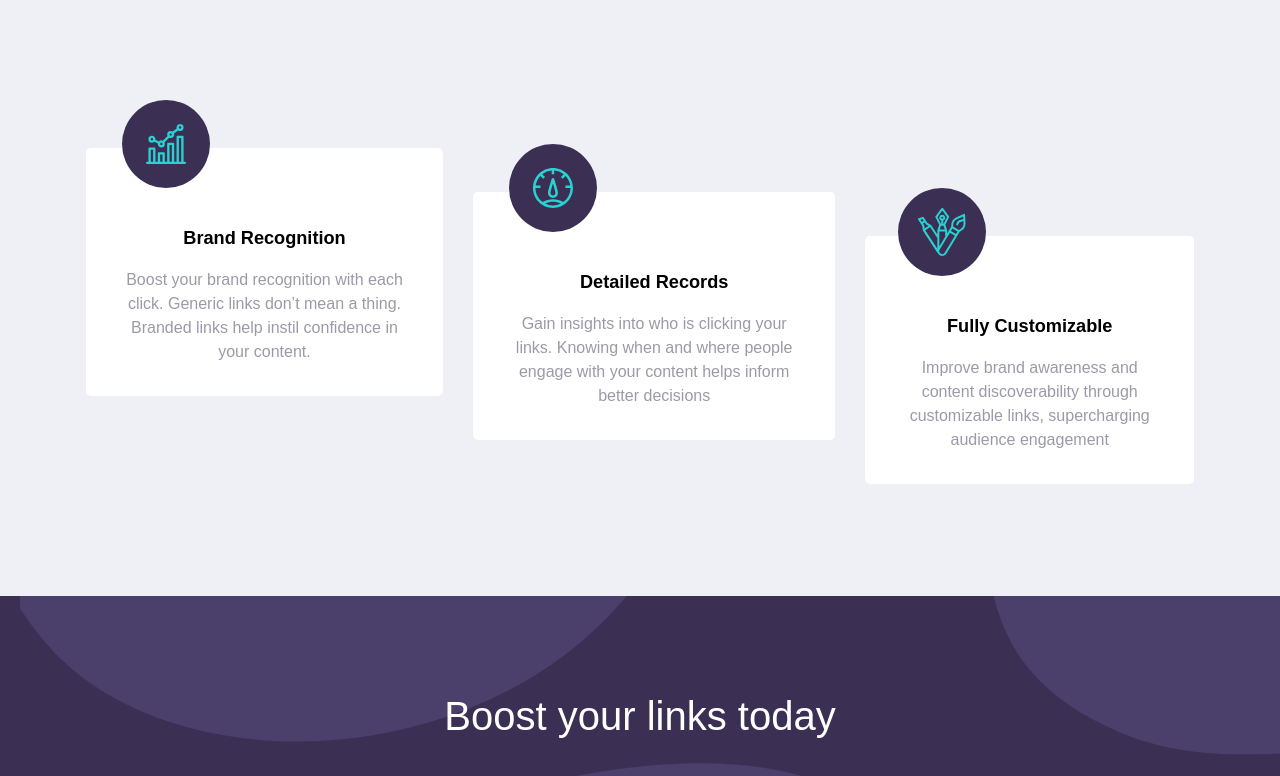
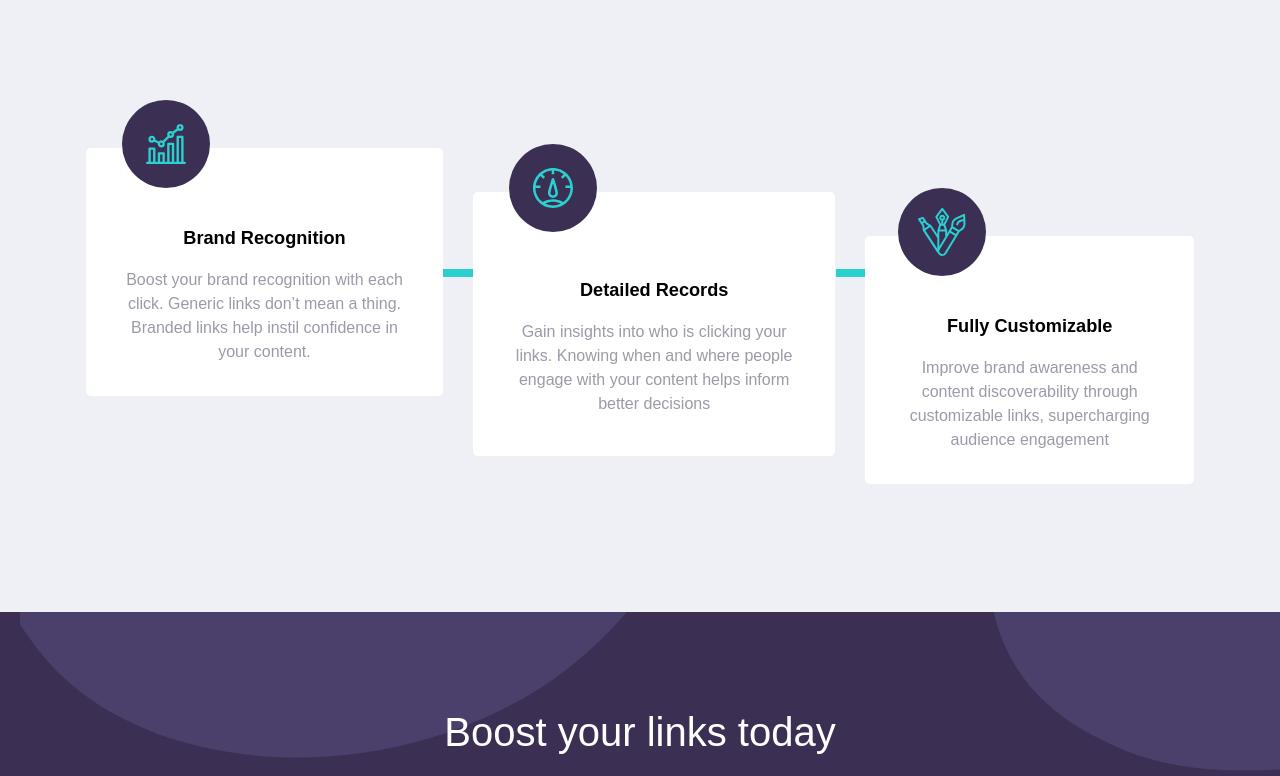
Before and after one commit to khaya05/link-shortener, a React (Vite) app: page / in a window 1280 px wide. Shown: the part 1169-1945 px from the top of the page. Built offline with nearby package versions, Linux system fonts and the light colour scheme.

Commit message:
v1 finish

```diff
--- a/src/components/Links.jsx
+++ b/src/components/Links.jsx
@@ -9,10 +9,9 @@ function Links() {
   const [links, setLinks] = useState([]);
   const [longLink, setLongLink] = useState('');
   const [shortLink, setShortLink] = useState('');
-  const [loading, setLoading] = useState(false);
+  const [isEditing, seIsEditing] = useState(false);
 
   const getShortLink = async (longLink) => {
-    setLoading(true);
     axios
       .get(`https://api.shrtco.de/v2/shorten`, {
         params: { url: longLink },
@@ -20,7 +19,6 @@ function Links() {
       .then((resp) => {
         const shorterLink = resp.data.result['full_short_link'];
         setShortLink(shorterLink);
-        setLoading(false);
       })
       .catch((err) => {
         if (err) console.log(err);
@@ -39,8 +37,6 @@ function Links() {
       });
       console.log(links);
     }
-
-    // setLongLink('');
   };
 
   const handleCopy = (id) => {
@@ -55,20 +51,20 @@ function Links() {
 
     const currentLink = links.find((link) => link.id === id);
     navigator.clipboard.writeText(currentLink.short);
-
-    setText(false);
   };
 
   return (
     <div className="form-container">
       <form onSubmit={handleSubmit}>
+        <div className="form__input-container">
           <input
             type="text"
             placeholder="shorten a link here..."
             value={longLink}
             onChange={(e) => setLongLink(e.target.value)}
           />
-        {/* {false && <p>please add a link</p>} */}
+          {/* {<p>please add a link</p>} */}
+        </div>
         <button type="submit">shorten it!</button>
       </form>
       <div>
--- a/src/components/Navbar.jsx
+++ b/src/components/Navbar.jsx
@@ -45,6 +45,7 @@ function Navbar() {
           href="#"
           className="bars"
           onClick={() => setShowLinks((oldState) => !oldState)}
+          aria-controls="mobile navigation"
         >
           {showLinks ? <FaTimes /> : <FaBars />}
         </a>
--- a/src/index.css
+++ b/src/index.css
@@ -77,6 +77,8 @@ svg {
   --Very-Dark-Blue: hsl(257, 11%, 21%);
   --Very-Dark-Violet: hsl(260, 8%, 14%);
   --Very-Light-Violet: hsla(225, 32%, 95%, 1);
+  --invalid:#F46363;
+
 
 
   --fs-12: 0.75rem;
--- a/src/styles/CTA.css
+++ b/src/styles/CTA.css
@@ -1,6 +1,5 @@
 .CTA {
   background-color: var(--Dark-Violet);
-  /* background-color: var(--Dark-Violet-Footer); */
   display: flex;
   justify-content: center;
   align-items: center;
@@ -8,6 +7,7 @@
   background-image: url('../assets/bg-boost-mobile.svg');
   background-repeat: no-repeat;
   background-position: 20px;
+  background-size: cover;
 }
 
 .CTA h2 {
--- a/src/styles/Footer.css
+++ b/src/styles/Footer.css
@@ -4,8 +4,6 @@ footer {
 }
 
 .logo {
-  /* background:white; */
-
   margin-inline: auto;
 }
 
@@ -48,7 +46,6 @@ footer {
 .sublinks-container ul li a {
   text-decoration: none;
   color: hsla(0, 0%, 75%, 1);
-
 }
 
 .sublinks-container ul li a:hover {
--- a/src/styles/Header.css
+++ b/src/styles/Header.css
@@ -14,14 +14,13 @@
 }
 
 .header__right {
-  width: 100%;
+  width: 90%;
   height: 337px;
 }
 
 .header__right img {
   height: 100%;
-  object-fit: cover;
-  object-position: 24px;
+  object-fit: contain;
 }
 
 h1 {
--- a/src/styles/Links.css
+++ b/src/styles/Links.css
@@ -4,7 +4,7 @@ form {
   padding: 24px;
   display: flex;
   align-items: center;
-  justify-content: center;
+  justify-content: space-between;
   flex-direction: column;
   background-image: url('../assets/bg-boost-mobile.svg');
   background-repeat: no-repeat;
@@ -20,7 +20,6 @@ form input {
   border: none;
   padding: 10px;
   height: 48px;
-  /* width: 100%; */
 }
 
 form input:focus {
@@ -43,6 +42,10 @@ form button:hover {
 .form-container {
   position: relative;
   bottom: 5rem;
+}
+
+.form__input-container{
+  width: 100%;
 }
 
 @media (min-width: 42em) {
@@ -105,7 +108,6 @@ article {
   border-radius: 5px;
   padding-block: 9px;
   font-weight: 700;
-  /* margin: 0 1rem 1rem; */
 }
 
 .short-link-container {
@@ -150,7 +152,3 @@ article {
     margin-bottom: 120px;
   }
 }
-
-  /* .form-container{
-    margin-bottom: 80px;
-  } */
--- a/src/styles/Main.css
+++ b/src/styles/Main.css
@@ -1,5 +1,4 @@
 .main{
   background-color: var(--Very-Light-Violet);
-  /* background-color: ; */
   padding-bottom: 1rem;
 }
--- a/src/styles/Navbar.css
+++ b/src/styles/Navbar.css
@@ -30,6 +30,7 @@
   display: block;
   width: 327px;
   top: 90px;
+  right: 2rem;
   padding: 30px 24px;
   border-radius: 10px;
   background-color: var(--Dark-Violet);
@@ -100,30 +101,26 @@ nav .container {
   }
 
   .nav-links-container ul li a {
-    /* height: 100%; */
     text-transform: capitalize;
     text-decoration: none;
     color: var(--Grayish-Violet);
     font-weight: 700;
-    /* transition: all 300ms; */
   }
 
-  .nav-links-container ul li a:hover{
-    color:var(--Very-Dark-Blue);
-    /* border-bottom: 2px solid var(--Cyan); */
+  .nav-links-container ul li a:hover {
+    color: var(--Very-Dark-Blue);
   }
 
-  .sign-up a{
+  .sign-up a {
     width: 105px;
     color: white !important;
     transition: all 300ms;
   }
 
-  .sign-up a:hover{
+  .sign-up a:hover {
     background: var(--Cyan-hover);
   }
   .logo {
     width: 120px;
   }
-
 }
--- a/src/styles/Stats.css
+++ b/src/styles/Stats.css
@@ -27,13 +27,15 @@
   position: relative;
   top: 4rem;
   left: calc(50% - 50px);
+  z-index: 50;
 }
 
 .feature {
   background-color: white;
   border-radius: 5px;
+  position: relative;
   padding: 77px 32px 32px;
-  z-index: 2;
+  z-index: 40;
 }
 
 .feature h3 {
@@ -43,8 +45,29 @@
   text-transform: capitalize;
 }
 
-#hor-line div {
-  display: none;
+
+
+.feature_1 article::before {
+  content: '';
+  display: block;
+  height: calc(11vh);
+  width: 8px;
+  position: absolute;
+  top: calc(-45%);
+  left: calc(50% - 10px);
+  z-index: -1;
+  background: var(--Cyan);
+}
+.feature_1 article::after {
+  content: '';
+  display: block;
+  height: calc(11vh);
+  width: 8px;
+  position: absolute;
+  bottom: calc(-40%);
+  left: calc(50% - 10px);
+  z-index: -1;
+  background: var(--Cyan);
 }
 
 @media (min-width: 42em) {
@@ -65,16 +88,30 @@
     transform: translateY(5.5rem);
   }
 
+  .feature_1 article::before {
+    content: '';
+    display: block;
+    width: 30px;
+    height: 8px;
+    position: relative;
+    top: 50%;
+    left: calc(-20.7%);
+    z-index: -1;
+    background: var(--Cyan);
+  }
+  .feature_1 article::after {
+    content: '';
+    display: block;
+    width: 30px;
+    height: 8px;
+    position: relative;
+    left: calc(110.9%);
+    bottom:9.2rem;
+    z-index: -1;
+    background: var(--Cyan);
+  }
+
   .main {
     padding-bottom: 5rem;
   }
-
-  #hor-line div{
-    display: block;
-    width:100%;
-    width: 8px;
-    background-color: var(--Cyan);
-  }
-
-
 }
```
Lines whose indentation alone changed are shown as unchanged.
